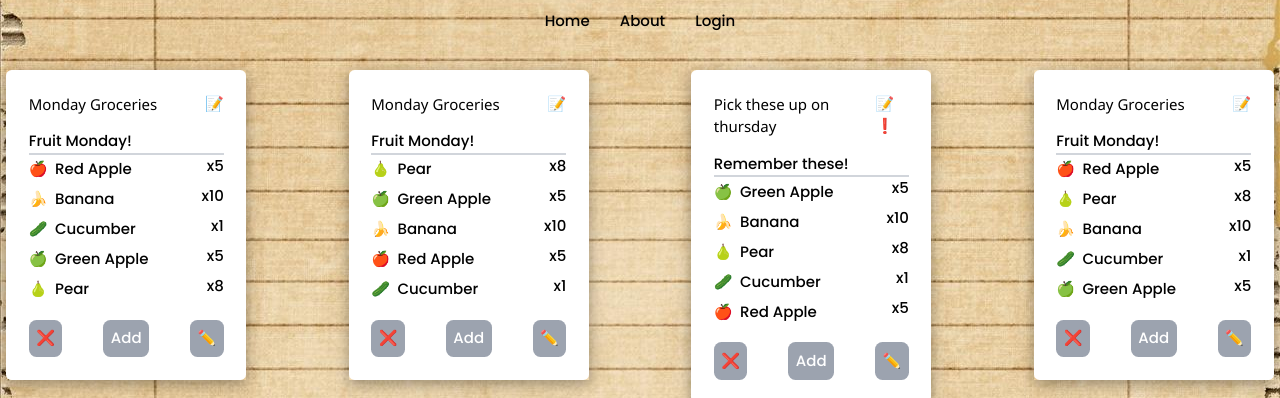
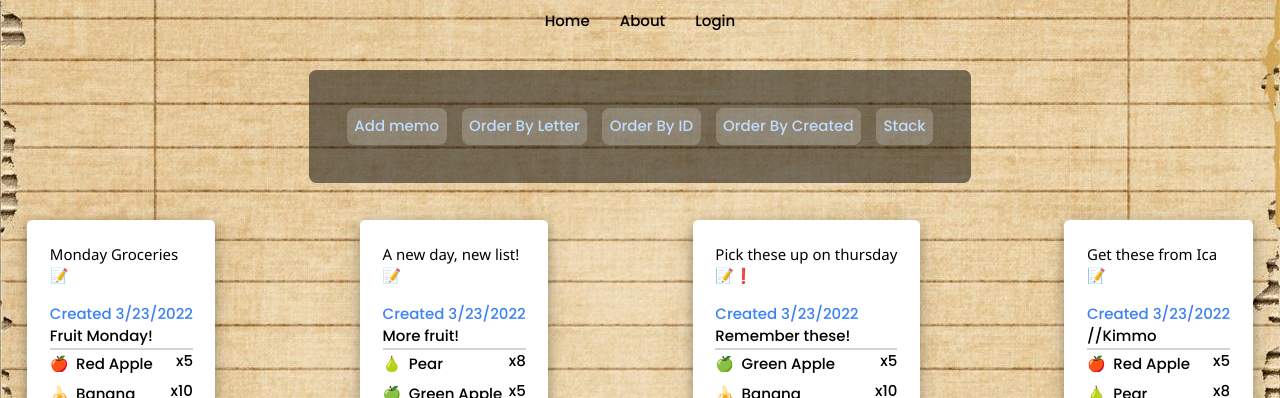
Before and after one commit to bithsnake/super-memo-angular, an Angular app: page / in a window 1280 px wide. Shown: the part 365-763 px from the top of the page. Built offline with nearby package versions, Linux system fonts and the light colour scheme.

Commit message:
+ re-added removal of memos + memo menu with add memo (no code in method yet) , sort memos, stack memos + back to top element

```diff
--- a/src/app/app.component.html
+++ b/src/app/app.component.html
@@ -1,16 +1,24 @@
 
 <main  class ="mx-auto h-screen" >
   <!-- Navbar always visible -->
-  <div class="_bgimage"></div>
+  <div #appWindow class="_bgimage"></div>
       <app-navbar></app-navbar>
-
+      <app-memo-menu
+      (stackMemos)="ToggleMemosFlexFlow(backToTopElement,memoItemList)"
+      (orderMemosByLetter)="OrderMemosByLetter()"
+      (orderMemosByID)="OrderMemosByID()"
+      (orderMemosByCreated)="OrderMemosByLetter()"
+      ></app-memo-menu>
 
       <!-- All the memos in a list -->
-      <div class="flex flex-row flex-wrap justify-around gap-24 ">
+      <div #memoItemList  [ngClass]="{'flex-row': UseRow, 'justify-around' : UseRow , 'flex-col' : !UseRow, 'content-center' : !UseRow}" class="flex flex-wrap gap-24 ">
         <!-- <app-memo-list></app-memo-list> -->
-        <app-memo-item *ngFor="let memo of Memos" [memo]="memo" ></app-memo-item>
+        <app-memo-item (memoDeleted)="RemoveMemo(memo)" *ngFor="let memo of Memos" [memo]="memo" ></app-memo-item>
       </div>
 
-  <!-- The routers -->
+  <div id="backtotop" #backToTopElement [ngClass]="{'show': !UseRow, 'hidden' : UseRow}" class="static full-opacity bottom-4 w-max p-6 bg-black bg-opacity-50">
+    <button (click)="ScrollBackUp()" class="text-blue-200 hover:text-white hover:bg-opacity-5 hover:-translate-y-1 bg-white bg-opacity-20 p-2 rounded-lg transform">Back to top</button>
+  </div>
+  <!-- The router -->
   <router-outlet></router-outlet>
 </main>
--- a/src/app/app.component.scss
+++ b/src/app/app.component.scss
@@ -1,7 +1,7 @@
 ._bgimage{
   left : 0px;
   top : 0px;
-  position: absolute;
+  position: fixed;
   width: 100%;
   height: 100%;
   background-image: url("../assets/images/bg.jpg");
@@ -9,3 +9,38 @@
   background-repeat: no-repeat;
   z-index: -1;
 }
+
+.fade-in{
+  animation : fadeIn ease-out 0.3s;
+}
+.fade-out{
+  animation : fadeOut ease-out 0.3s;
+}
+.full-opacity{
+  opacity: 1;
+}
+
+@keyframes fadeIn{
+  from{
+    opacity: 0;
+  }
+  50%{
+    transform: translateY(-10px);
+  }
+  to{
+    opacity: 1;
+    transform: translateY(0px);
+  }
+}
+@keyframes fadeOut{
+  from{
+    opacity: 1;
+  }
+  50%{
+    transform: translateY(-10px);
+  }
+  to{
+    opacity: 0;
+    transform: translateY(0px);
+  }
+}
--- a/src/app/app.component.ts
+++ b/src/app/app.component.ts
@@ -2,7 +2,41 @@ import { Component } from '@angular/core';
 import { MemoIcons } from './memo/memo-icons/memo-icons';
 import { Memo } from './memo/memo.model';
 import { Ingredient, ingredients } from './shared/ingredients';
+import { compareName, compareId, compareCreatedDate } from "./methods/methods";
 
+function SetBackToTopElement(InFrame : boolean) {
+  let element = document.getElementById('backtotop');
+  if (element === null) throw new Error("There is no element with the id: ");
+
+    if (!InFrame) {
+      element.classList.replace('full-opacity', 'fade-in');
+      element.classList.replace('static', 'sticky');
+    } else {
+      element.classList.replace('fade-in', 'fade-out');
+    }
+
+    element.addEventListener('animationend', (currentAnim) => {
+      if (element === null) throw new Error("There is no element with the id: ");
+      if (currentAnim.animationName !== 'fadeOut') return;
+
+      element.classList.replace('sticky', 'static');
+      element.classList.replace('fade-out', 'full-opacity');
+      return;
+    });
+}
+
+function PrevScrollY() : boolean{
+  let lastKnownScrollYPosition: number = 0;
+  let InFrame: boolean = false;
+  document.addEventListener('scroll', () => {
+    lastKnownScrollYPosition = window.scrollY;
+    InFrame = window.scrollY < window.screen.availHeight / 4;
+      SetBackToTopElement(InFrame);
+  });
+  return InFrame;
+}
+PrevScrollY();
+// let notInFrame = PrevScrollY() > window.screen.availHeight / 4;
 @Component({
   selector: 'app-root',
   templateUrl: './app.component.html',
@@ -10,44 +44,71 @@ import { Ingredient, ingredients } from './shared/ingredients';
 })
 export class AppComponent {
 
-  public RemoveMemo(id: number) {
-    // const objectIndex = this.MemoList.indexOf(memo, 0);
-    // this.MemoList.splice(objectIndex, 1);
+  public UseRow: boolean = true;
+  public IsOverflowing: boolean = false;
+  public ScrollBackUp = () => window.scrollTo({ top: 0, left: 0, behavior: 'smooth' });
+
+  public checkOverflow(BackToTopElement : HTMLElement, ItemListElement : HTMLElement) : boolean
+  {
+    var curOverflow = BackToTopElement.classList.contains('hidden');
+
+    if (!curOverflow)
+      BackToTopElement.classList.replace('hidden', 'show');
+
+    var isOverflowing = ItemListElement.clientWidth < ItemListElement.scrollWidth
+        || ItemListElement.clientHeight > window.screen.availHeight;
+
+    if (isOverflowing)
+      BackToTopElement.classList.add('show');
+
+     return isOverflowing;
   }
   public AddNewMemo() {
        // const Id = this.MemoList.length + 1;
     // this.MemoList = [...this.MemoList,new Memo(Id,Title,Description,Icon,false,false,false,[...Ingredients])]
-
+  }
+  public RemoveMemo(memo: Memo) {
+    const objectIndex = this.Memos.indexOf(memo, 0);
+    this.Memos.splice(objectIndex, 1);
   }
   public EditMemo(currentMemo : Memo) {
     console.log("value in edit button: ", currentMemo);
     // console.log("value in memo: ", this.MemoList.find((m) => Id === m.Id));
 
   }
+
+  public OrderMemosByLetter = () => this.Memos.sort(compareName);
+  public OrderMemosByID = () => this.Memos.sort(compareId);
+  public OrderMemosByCreated = () => this.Memos.sort(compareCreatedDate);
+
+  public ToggleMemosFlexFlow(BackToTopElement: HTMLElement, ItemListElement : HTMLElement) {
+    this.UseRow = !this.UseRow;
+    this.IsOverflowing = this.checkOverflow(BackToTopElement,ItemListElement);
+  }
   title = 'super-memo-angular';
   public Memos: Memo[] = [
-    new Memo(0,"Monday Groceries", "Fruit Monday!", MemoIcons.memo.icon, false,false,false,[
+    new Memo(0,"Monday Groceries", "Fruit Monday!", new Date(), MemoIcons.memo.icon,[
       new Ingredient(ingredients.applered.Name, ingredients.applered.Icon, 5),
       new Ingredient(ingredients.banana.Name, ingredients.banana.Icon, 10),
       new Ingredient(ingredients.cucumber.Name, ingredients.cucumber.Icon, 1),
       new Ingredient(ingredients.applegreen.Name, ingredients.applegreen.Icon, 5),
       new Ingredient(ingredients.pear.Name, ingredients.pear.Icon, 8),
     ]),
-    new Memo(1,"Monday Groceries", "Fruit Monday!", MemoIcons.memo.icon,false,false,false,[
+    new Memo(1,"A new day, new list!", "More fruit!", new Date(), MemoIcons.memo.icon,[
       new Ingredient(ingredients.pear.Name, ingredients.pear.Icon, 8),
       new Ingredient(ingredients.applegreen.Name, ingredients.applegreen.Icon, 5),
       new Ingredient(ingredients.banana.Name, ingredients.banana.Icon, 10),
       new Ingredient(ingredients.applered.Name, ingredients.applered.Icon, 5),
       new Ingredient(ingredients.cucumber.Name, ingredients.cucumber.Icon, 1),
     ]),
-    new Memo(2,"Pick these up on thursday", "Remember these!", MemoIcons.importantmemo.icon,false,false,false,[
+    new Memo(2,"Pick these up on thursday", "Remember these!", new Date(), MemoIcons.importantmemo.icon,[
       new Ingredient(ingredients.applegreen.Name, ingredients.applegreen.Icon, 5),
       new Ingredient(ingredients.banana.Name, ingredients.banana.Icon, 10),
       new Ingredient(ingredients.pear.Name, ingredients.pear.Icon, 8),
       new Ingredient(ingredients.cucumber.Name, ingredients.cucumber.Icon, 1),
       new Ingredient(ingredients.applered.Name, ingredients.applered.Icon, 5),
     ]),
-    new Memo(3,"Monday Groceries", "Fruit Monday!", MemoIcons.memo.icon,false,false,false,[
+    new Memo(3,"Get these from Ica", "//Kimmo", new Date(), MemoIcons.memo.icon,[
       new Ingredient(ingredients.applered.Name, ingredients.applered.Icon, 5),
       new Ingredient(ingredients.pear.Name, ingredients.pear.Icon, 8),
       new Ingredient(ingredients.banana.Name, ingredients.banana.Icon, 10),
--- a/src/app/app.module.ts
+++ b/src/app/app.module.ts
@@ -9,6 +9,7 @@ import { MemoItemComponent } from'./memo/memo-item/memo-item.component';
 import { MemoListComponent } from './memo/memo-list/memo-list/memo-list.component';
 import { IngredientsModalComponent } from './shared/ingredients-modal/ingredients-modal.component';
 import { MemoMenuComponent } from './memo-menu/memo-menu.component';
+
 
 // always add your components in the declarations array!
 @NgModule({
@@ -23,7 +24,7 @@ import { MemoMenuComponent } from './memo-menu/memo-menu.component';
   imports: [
     BrowserModule,
     AppRoutingModule,
-    FormsModule
+    FormsModule,
   ],
   providers: [],
   bootstrap: [AppComponent]
--- a/src/app/interfaces/interfaces.ts
+++ b/src/app/interfaces/interfaces.ts
@@ -8,10 +8,8 @@ export interface IMemo {
   Id: number;
   Title: string;
   Description: string;
+  CreatedDate: Date;
   MemoIcon: MemoIcon;
-  AddIngredients: boolean;
-  EditMemo: boolean;
-  DeleteMemo: boolean;
   Ingredients: Ingredient[];
 }
 
--- a/src/app/memo-menu/memo-menu.component.html
+++ b/src/app/memo-menu/memo-menu.component.html
@@ -1,5 +1,9 @@
-<div class="flex flew-row flex-nowrap">
-  <button class="text-black">Add memo</button>
-  <button class="text-black">Order By Letter</button>
-  <button class="text-black">Stack</button>
+<div class="inline-flex w-full flew-row flex-nowrap justify-center mb-10">
+  <div class="flew-row  bg-black bg-opacity-50 p-10 space-x-4 rounded-lg">
+    <button (click)="addedMemo()" class="text-blue-200 hover:text-white hover:bg-opacity-5 hover:-translate-y-1 bg-white bg-opacity-20 p-2 rounded-lg transform">Add memo</button>
+    <button (click)="OrderMemosByLetter()" class="text-blue-200 hover:text-white hover:bg-opacity-5 hover:-translate-y-1 bg-white bg-opacity-20 p-2 rounded-lg transform">Order By Letter</button>
+    <button (click)="OrderMemosByID()" class="text-blue-200 hover:text-white hover:bg-opacity-5 hover:-translate-y-1 bg-white bg-opacity-20 p-2 rounded-lg transform">Order By ID</button>
+    <button (click)="OrderMemosByCreated()" class="text-blue-200 hover:text-white hover:bg-opacity-5 hover:-translate-y-1 bg-white bg-opacity-20 p-2 rounded-lg transform">Order By Created</button>
+    <button (click)="StackMemos()" class="text-blue-200 hover:text-white hover:bg-opacity-5 hover:-translate-y-1 bg-white bg-opacity-20 p-2 rounded-lg transform">Stack</button>
+  </div>
 </div>
--- a/src/app/memo-menu/memo-menu.component.ts
+++ b/src/app/memo-menu/memo-menu.component.ts
@@ -1,4 +1,8 @@
-import { Component, OnInit } from '@angular/core';
+import { Component, OnInit, Output,EventEmitter } from '@angular/core';
+import { IMemo } from '../interfaces/interfaces';
+import { MemoIcon, MemoIcons } from '../memo/memo-icons/memo-icons';
+import { Memo } from '../memo/memo.model';
+import { Ingredient } from '../shared/ingredients';
 
 @Component({
   selector: 'app-memo-menu',
@@ -7,7 +11,37 @@ import { Component, OnInit } from '@angular/core';
 })
 export class MemoMenuComponent implements OnInit {
 
-  constructor() { }
+  @Output() public memoCreated = new EventEmitter<{
+    Id: number,
+    Title: string,
+    Description: string,
+    MemoIcon: MemoIcon,
+    AddIngredients: boolean,
+    EditMemo: boolean,
+    Ingredients: Ingredient[]}>();
+  @Output() public orderMemosByLetter: EventEmitter<Boolean> = new EventEmitter;
+  @Output() public orderMemosByID: EventEmitter<Boolean> = new EventEmitter;
+  @Output() public orderMemosByCreated: EventEmitter<Boolean> = new EventEmitter;
+  @Output() public stackMemos: EventEmitter<Boolean> = new EventEmitter;
+  OrderMemosByLetter() {
+    this.orderMemosByLetter.emit(true);
+  }
+  OrderMemosByID() {
+    this.orderMemosByID.emit(true);
+  }
+  OrderMemosByCreated() {
+    this.orderMemosByCreated.emit(true);
+  }
+  StackMemos() {
+    this.stackMemos.emit();
+  }
+  public addedMemo() {
+    let newMemo : Memo = new Memo(-1, "Monday Groceries", "Fruit Monday!", new Date(), MemoIcons.memo.icon,[]);
+    // emit this object created!
+    this.memoCreated.emit(newMemo);
+  }
+  constructor() {
+  }
 
   ngOnInit() {
   }
--- a/src/app/memo/memo-item/memo-item.component.html
+++ b/src/app/memo/memo-item/memo-item.component.html
@@ -1,9 +1,10 @@
-<div [ngStyle]="{maxWidth: max_width}" class="w-64 bg-white rounded-md ">
+<div [ngStyle]="{maxWidth: max_width}" class="w-auto bg-white rounded-md ">
     <section  class="w3-card-4 p-6">
         <!-- Memo Title -->
-        <header class="inline-flex w-full justify-between mb-4">
+        <header class="w-full justify-between mb-4 ">
           <h1>{{memo.Title}}</h1><p>{{memo.MemoIcon}}</p>
         </header>
+        <section><p class="text-blue-500">Created {{memo.CreatedDate.toLocaleDateString()}} </p></section>
         <!-- Description -->
         <article class="border-b-2 border-gray-300">
           <p>{{memo.Description}}</p>
@@ -19,7 +20,7 @@
         </ul>
 
         <section #buttonSection [ngClass]="{'hidden': IsDisabled === true}" class="w-auto mt-4 flex flex-row items-center flex-nowrap content-center justify-between w3-monospace text-white">
-          <button #removeButton id="remove-button" (click)="RemoveMemo(memo.Id)" class="text-center rounded-lg p-2 bg-gray-400 hover:bg-opacity-80">{{Icons.remove.icon}}</button>
+          <button #removeButton id="remove-button" (click)="DeleteMemo()" class="text-center rounded-lg p-2 bg-gray-400 hover:bg-opacity-80">{{Icons.remove.icon}}</button>
           <button #addButton id="add-button"  (click)="memo.AddIngredients =! memo.AddIngredients; hasClicked = true;" class="text-center rounded-lg p-2 bg-gray-400 hover:bg-opacity-80">{{memo.AddIngredients ? 'Close' : 'Add'}}</button>
           <button #editButton id="edit-button"  class="text-center rounded-lg p-2 bg-gray-400 hover:bg-opacity-80"> {{Icons.edit.icon}}</button>
         </section>
--- a/src/app/memo/memo-item/memo-item.component.ts
+++ b/src/app/memo/memo-item/memo-item.component.ts
@@ -1,7 +1,8 @@
-import { Component, Input, OnInit, Output } from '@angular/core';
+import { Component, EventEmitter, Input, OnInit, Output } from '@angular/core';
 import { Ingredient, ingredientsArray } from 'src/app/shared/ingredients';
 import { MemoIcon, MemoIcons } from '../memo-icons/memo-icons';
 import {IMemo} from '../../interfaces/interfaces'
+import { Memo } from '../memo.model';
 
 const MAX_WIDTH = "32rem";
 
@@ -13,16 +14,21 @@ const MAX_WIDTH = "32rem";
 
 export class MemoItemComponent implements OnInit {
   // herer we are exposing this particular object to "the world"
-  @Input() public memo: IMemo;
+  @Input() public memo: Memo;
+  @Output() public memoDeleted: EventEmitter<Memo> = new EventEmitter;
+
   constructor() {
     this.memo = {
       Id: -1,
       Title: 'New Memo!',
       Description: 'Somet description!',
+      CreatedDate : new Date(),
       MemoIcon: "📝",
       AddIngredients: false,
       EditMemo: false,
-      DeleteMemo: false,
+      AddIngredient: () => { },
+      ChangeIngredientAmount: () => { },
+      DeleteIngredient: ()=>{},
       Ingredients: []
     }
   }
@@ -33,7 +39,7 @@ export class MemoItemComponent implements OnInit {
   public _ingredients = ingredientsArray;
   public AddIngredients: boolean = false;
   public EditMemo: boolean = false;
-  public DeleteMemo: boolean = false;
+  public DeleteIngredient: boolean = false;
   public Icons = MemoIcons;
   public TextTest = '';
   public InputTextTest = '';
@@ -47,21 +53,19 @@ export class MemoItemComponent implements OnInit {
   }
 
   public ResetClick() {
-setTimeout(() => {
-  this.hasClicked = false;
-}, 100);
+  setTimeout(() => {
+    this.hasClicked = false;
+  }, 100);
   }
 
   public ChangeMemo(value: any, Id: number) {
     console.log("value in edit button: ", value);
     // console.log("value in memo: ", this.MemoList.find((m) => Id === m.Id));
   }
-  public AddMemo(Title: string, Description: string, Icon: MemoIcon, Ingredients: Ingredient[]) {
-    // const Id = this.MemoList.length + 1;
-    // this.MemoList = [...this.MemoList,new Memo(Id,Title,Description,Icon,false,false,false,[...Ingredients])]
-  }
-  public RemoveMemo(Id: number) {
-   console.log("this memos id: " , Id);
+  public DeleteMemo() {
+
+    console.log("this.memo to delete: ", this.memo);
+    this.memoDeleted.emit(this.memo);
     // const objectIndex = this.MemoList.indexOf(memo, 0);
     // this.MemoList.splice(objectIndex, 1);
   }
--- a/src/app/memo/memo-list/memo-list/memo-list.component.ts
+++ b/src/app/memo/memo-list/memo-list/memo-list.component.ts
@@ -22,9 +22,9 @@ export class MemoListComponent implements OnInit {
     console.log("value in edit button: ", value);
     console.log("value in memo: ", this.MemoList.find((m) => Id === m.Id));
   }
-  public AddMemo(Title: string, Description: string, Icon: MemoIcon, Ingredients: Ingredient[]) {
+  public AddMemo(Title: string, Description: string,CreatedDate : Date, Icon: MemoIcon, Ingredients: Ingredient[]) {
     const Id = this.MemoList.length + 1;
-    this.MemoList = [...this.MemoList,new Memo(Id,Title,Description,Icon,false,false,false,[...Ingredients])]
+    this.MemoList = [...this.MemoList, new Memo(Id, Title, Description,CreatedDate,Icon, [...Ingredients])];
   }
   public RemoveMemo(memo : Memo) {
     const objectIndex = this.MemoList.indexOf(memo, 0);
@@ -48,28 +48,28 @@ export class MemoListComponent implements OnInit {
   public InputTextTest = '';
   public IsDisabled: boolean = true;
   public MemoList: Memo[] = [
-    new Memo(0,"Monday Groceries", "Fruit Monday!", MemoIcons.memo.icon, false,false,false,[
+    new Memo(0,"Monday Groceries", "Fruit Monday!",new Date(), MemoIcons.memo.icon, [
       new Ingredient(ingredients.applered.Name, ingredients.applered.Icon, 5),
       new Ingredient(ingredients.banana.Name, ingredients.banana.Icon, 10),
       new Ingredient(ingredients.cucumber.Name, ingredients.cucumber.Icon, 1),
       new Ingredient(ingredients.applegreen.Name, ingredients.applegreen.Icon, 5),
       new Ingredient(ingredients.pear.Name, ingredients.pear.Icon, 8),
     ]),
-    new Memo(1,"Monday Groceries", "Fruit Monday!", MemoIcons.memo.icon,false,false,false,[
+    new Memo(1,"Monday Groceries", "Fruit Monday!",new Date(), MemoIcons.memo.icon,[
       new Ingredient(ingredients.pear.Name, ingredients.pear.Icon, 8),
       new Ingredient(ingredients.applegreen.Name, ingredients.applegreen.Icon, 5),
       new Ingredient(ingredients.banana.Name, ingredients.banana.Icon, 10),
       new Ingredient(ingredients.applered.Name, ingredients.applered.Icon, 5),
       new Ingredient(ingredients.cucumber.Name, ingredients.cucumber.Icon, 1),
     ]),
-    new Memo(2,"Pick these up on thursday", "Remember these!", MemoIcons.importantmemo.icon,false,false,false,[
+    new Memo(2,"Pick these up on thursday", "Remember these!",new Date(), MemoIcons.importantmemo.icon,[
       new Ingredient(ingredients.applegreen.Name, ingredients.applegreen.Icon, 5),
       new Ingredient(ingredients.banana.Name, ingredients.banana.Icon, 10),
       new Ingredient(ingredients.pear.Name, ingredients.pear.Icon, 8),
       new Ingredient(ingredients.cucumber.Name, ingredients.cucumber.Icon, 1),
       new Ingredient(ingredients.applered.Name, ingredients.applered.Icon, 5),
     ]),
-    new Memo(3,"Monday Groceries", "Fruit Monday!", MemoIcons.memo.icon,false,false,false,[
+    new Memo(3,"Monday Groceries", "Fruit Monday!",new Date(), MemoIcons.memo.icon,[
       new Ingredient(ingredients.applered.Name, ingredients.applered.Icon, 5),
       new Ingredient(ingredients.pear.Name, ingredients.pear.Icon, 8),
       new Ingredient(ingredients.banana.Name, ingredients.banana.Icon, 10),
--- /dev/null
+++ b/src/app/methods/methods.ts
@@ -0,0 +1,29 @@
+import { Memo } from "../memo/memo.model";
+
+export function compareName( memo_a : Memo, memo_b : Memo ) {
+  if ( memo_a.Title < memo_b.Title ){
+    return -1;
+  }
+  if ( memo_a.Title > memo_b.Title ){
+    return 1;
+  }
+  return 0;
+}
+export function compareId( memo_a : Memo, memo_b : Memo ) {
+  if ( memo_a.Id < memo_b.Id ){
+    return -1;
+  }
+  if ( memo_a.Id > memo_b.Id ){
+    return 1;
+  }
+  return 0;
+}
+export function compareCreatedDate( memo_a : Memo, memo_b : Memo ) {
+  if ( memo_a.CreatedDate < memo_b.CreatedDate ){
+    return -1;
+  }
+  if ( memo_a.CreatedDate > memo_b.CreatedDate ){
+    return 1;
+  }
+  return 0;
+}
```
Also changed, not shown: src/app/memo/memo.model.ts (+17 -6 lines).
